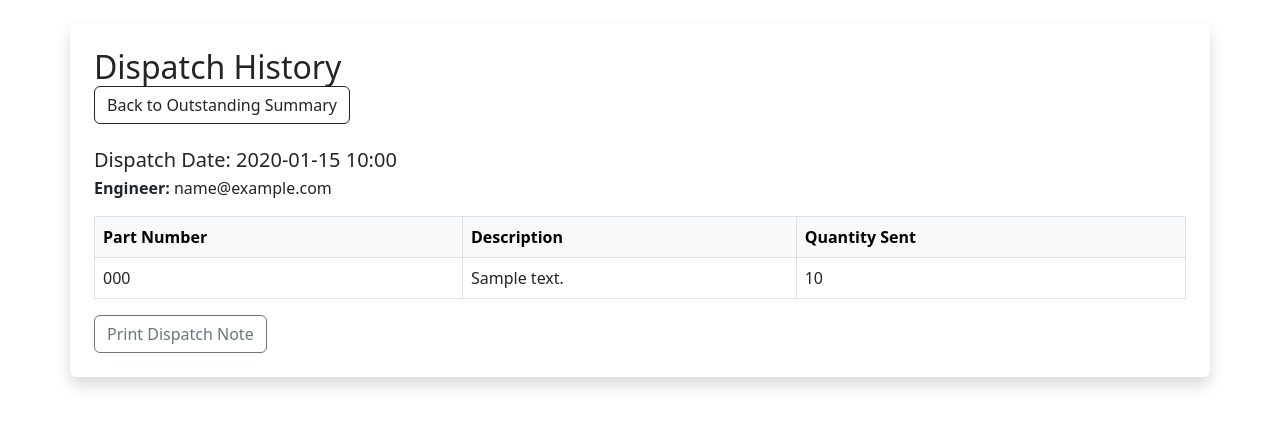
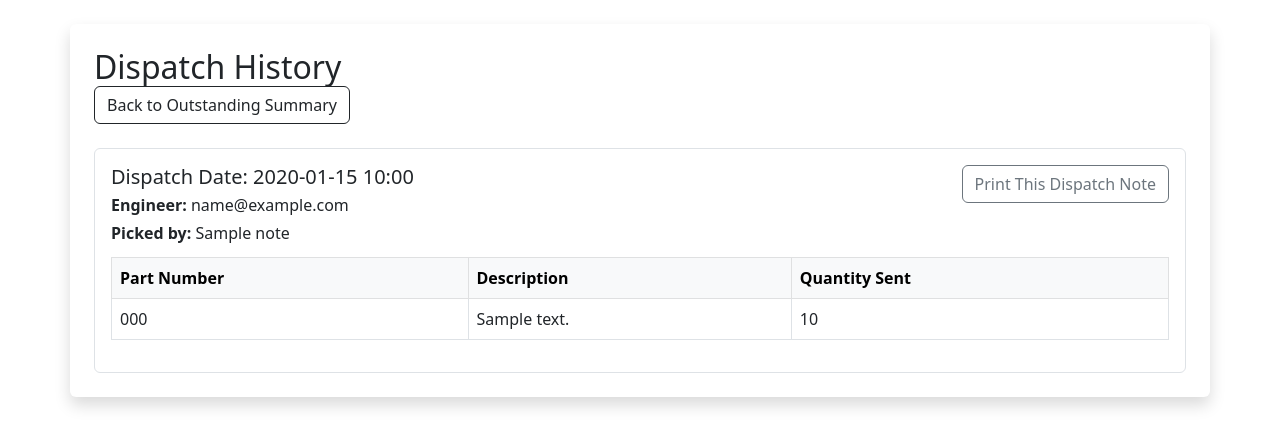
Before and after one commit to tomward0606/StockSystem, a Flask app: page /admin/dispatched_orders in a window 1280 px wide. Shown: the top 447 px of the page. Run offline with Flask 3, Linux system fonts and the light colour scheme; tables that the repository leaves empty hold one stand-in row (values such as "Sample post").

Commit message:
Update dispatched_orders.html

```diff
--- a/templates/dispatched_orders.html
+++ b/templates/dispatched_orders.html
@@ -6,6 +6,35 @@
   <meta name="viewport" content="width=device-width, initial-scale=1">
   <link href="https://cdn.jsdelivr.net/npm/bootstrap@5.3.0/dist/css/bootstrap.min.css" rel="stylesheet" />
   <link rel="stylesheet" href="{{ url_for('static', filename='styles.css') }}">
+  <script>
+    function printDispatchNote(dispatchId) {
+      // Create a new window with only the specific dispatch note
+      const dispatchElement = document.getElementById('dispatch-' + dispatchId);
+      if (!dispatchElement) return;
+
+      const printWindow = window.open('', '_blank');
+      printWindow.document.write(`
+        <!DOCTYPE html>
+        <html>
+        <head>
+          <title>Dispatch Note</title>
+          <link href="https://cdn.jsdelivr.net/npm/bootstrap@5.3.0/dist/css/bootstrap.min.css" rel="stylesheet">
+          <style>
+            @media print {
+              .no-print { display: none; }
+              body { font-size: 12px; }
+            }
+          </style>
+        </head>
+        <body class="p-3">
+          ${dispatchElement.innerHTML}
+        </body>
+        </html>
+      `);
+      printWindow.document.close();
+      printWindow.print();
+    }
+  </script>
 </head>
 <body class="p-4">
   <div class="container bg-white p-4 shadow rounded">
@@ -17,9 +46,17 @@
     </div>
 
     {% for dispatch in dispatches %}
-    <div class="dispatch-group mt-4">
-      <h5 class="mb-1">Dispatch Date: {{ dispatch.date.strftime('%Y-%m-%d %H:%M') }}</h5>
-      <p><strong>Engineer:</strong> {{ dispatch.engineer_email }}</p>
+    <div id="dispatch-{{ dispatch.id }}" class="dispatch-group mt-4 border rounded p-3">
+      <div class="d-flex justify-content-between align-items-start mb-2">
+        <div>
+          <h5 class="mb-1">Dispatch Date: {{ dispatch.date.strftime('%Y-%m-%d %H:%M') }}</h5>
+          <p class="mb-1"><strong>Engineer:</strong> {{ dispatch.engineer_email }}</p>
+          <p class="mb-1"><strong>Picked by:</strong> {{ dispatch.picker_name or 'Unknown' }}</p>
+        </div>
+        <button onclick="printDispatchNote({{ dispatch.id }})" class="btn btn-outline-secondary no-print">
+          Print This Dispatch Note
+        </button>
+      </div>
 
       <table class="table table-hover table-bordered align-middle">
         <thead class="table-light">
@@ -39,8 +76,6 @@
           {% endfor %}
         </tbody>
       </table>
-
-      <button onclick="window.print()" class="btn btn-outline-secondary">Print Dispatch Note</button>
     </div>
     {% else %}
     <p class="text-muted">No dispatches have been made yet.</p>
```
